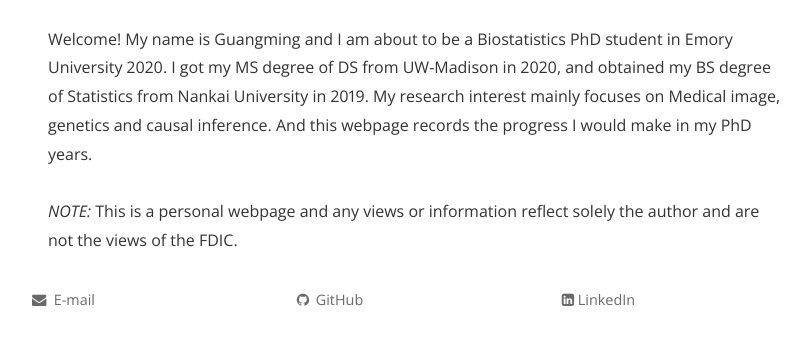
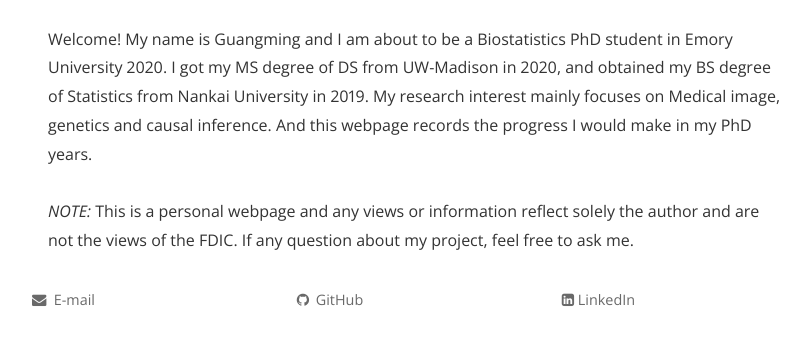
Before and after one commit to GYang79/Gyang79.github.io, a Jekyll site: the page built from index.html, in a window 1280 px wide, cut to the strip 674-1033 px from the top of the page. Shown: the top 345 px of the strip, without its empty margins (224-1034 px from the left). Built offline with Jekyll 4.4.1, drawn with Linux system fonts in a browser that asks for light colours; nearby versions of some CDN libraries; the list of posts is cut into pages by our own code; comment, search, counter and statistics services are not loaded; a style sheet for code colours, icons or effects is not loaded.

Commit message:
Update index.html

```diff
--- a/index.html
+++ b/index.html
@@ -17,5 +17,5 @@ title: Guangming Yang
 <br>
 Welcome! My name is Guangming and I am about to be a Biostatistics PhD student in Emory University 2020. I got my MS degree of DS from UW-Madison in 2020, and obtained my BS degree of Statistics from Nankai University in 2019. My research interest mainly focuses on Medical image, genetics and causal inference. And this webpage records the progress I would make in my PhD years.
 <br><br>
- <i>NOTE:</i> This is a personal webpage and any views or information reflect solely the author and are not the views of the FDIC.
+ <i>NOTE:</i> This is a personal webpage and any views or information reflect solely the author and are not the views of the FDIC. If any question about my project, feel free to ask me.
 </div>
```
